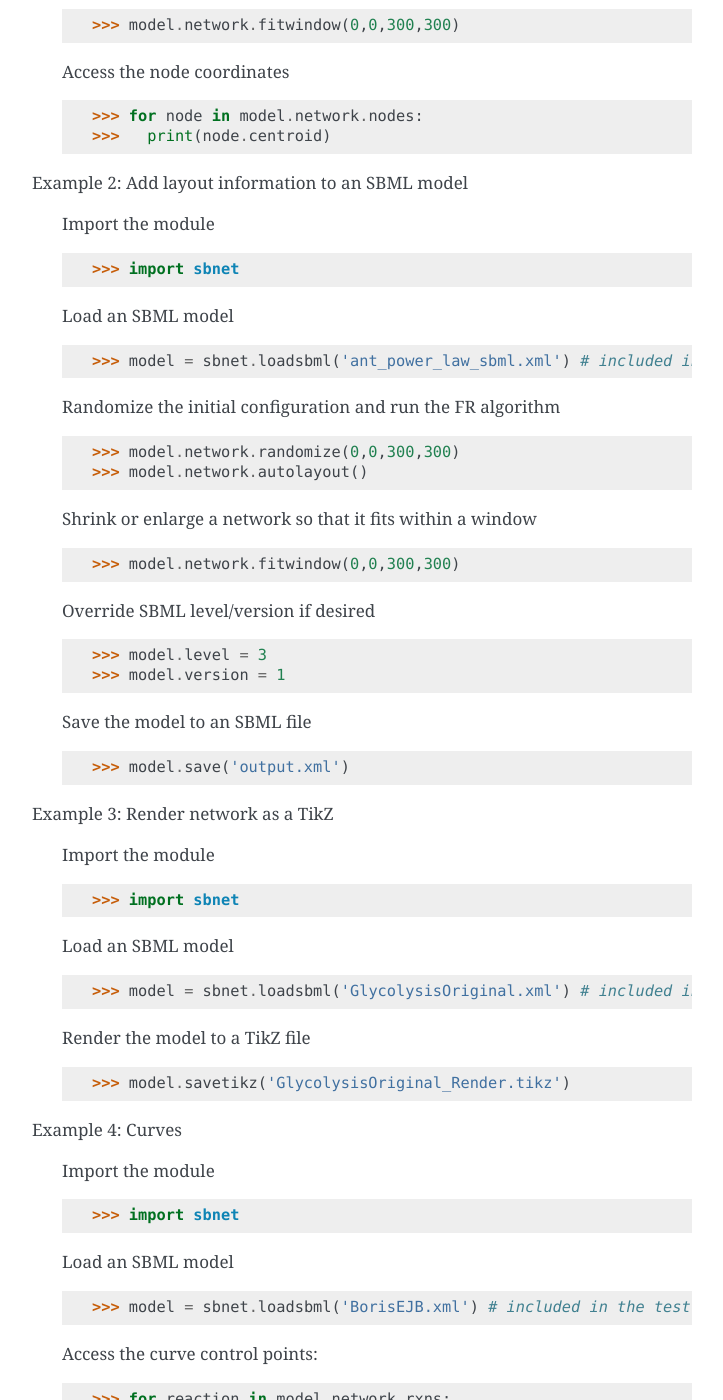
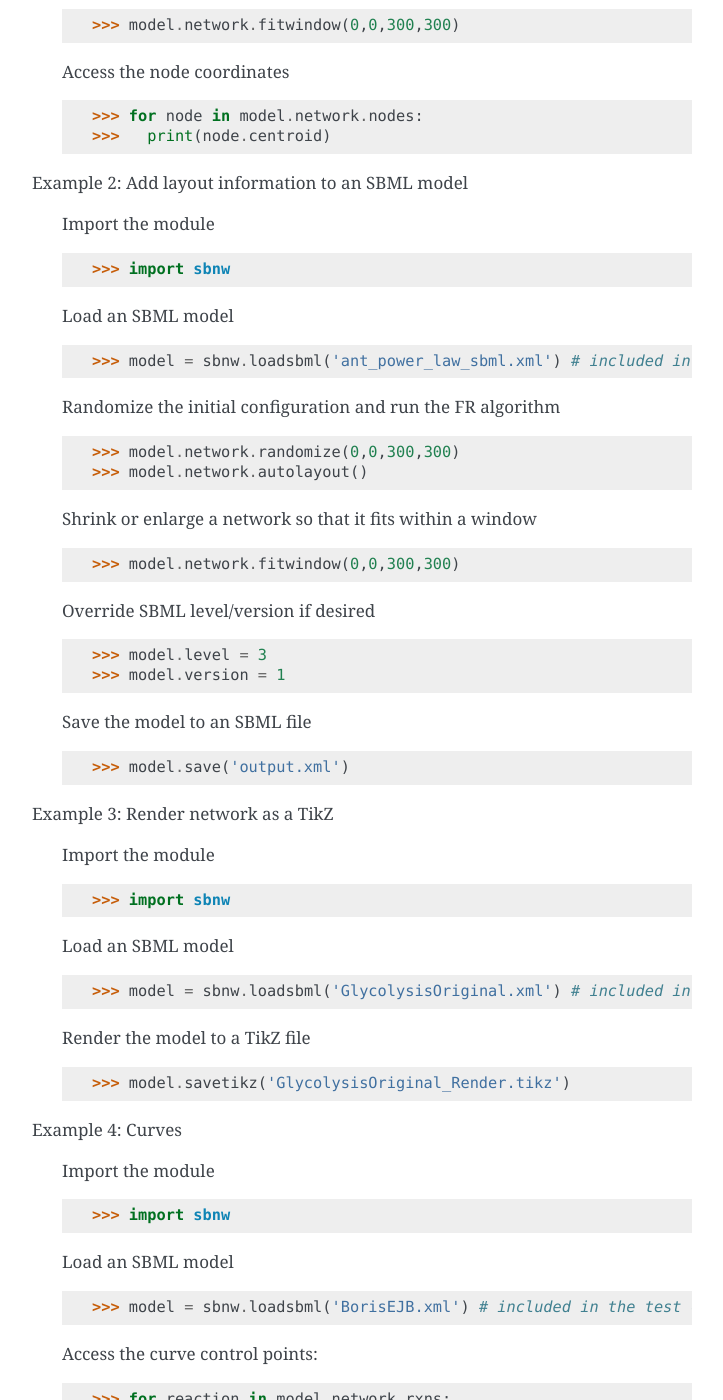
Before and after one commit to 0u812/sbnw, a Sphinx documentation site: the page built from graphfab/sphinx/source/index.rst, in a window 1280 px wide and 1400 px high, scrolled down 400 px. Shown: the whole window, without its empty margins (388-1111 px from the left). Built offline with Sphinx 7.4.7, drawn with Linux system fonts in a browser that asks for light colours; some of the changed text lies outside the part shown.

Commit message:
Revert "pervasively rename sbnw->sbnet"
This reverts commit ad92103782b84d516accab942fe5a361f5aa67c6.

```diff
--- a/graphfab/sphinx/source/conf.py
+++ b/graphfab/sphinx/source/conf.py
@@ -44,7 +44,7 @@ source_suffix = '.rst'
 master_doc = 'index'
 
 # General information about the project.
-project = 'sbnet'
+project = 'sbnw'
 copyright = '2013-2015, JK Medley'
 
 # The version info for the project you're documenting, acts as replacement for
@@ -168,7 +168,7 @@ html_static_path = ['_static']
 #html_file_suffix = None
 
 # Output file base name for HTML help builder.
-htmlhelp_basename = 'sbnetdoc'
+htmlhelp_basename = 'sbnwdoc'
 
 
 # -- Options for LaTeX output --------------------------------------------------
@@ -217,7 +217,7 @@ latex_documents = [
 # One entry per manual page. List of tuples
 # (source start file, name, description, authors, manual section).
 man_pages = [
-    ('index', 'sbnet', 'SBNET Documentation',
+    ('index', 'sbnw', 'SBNET Documentation',
      ['JK Medley'], 1)
 ]
 
@@ -231,8 +231,8 @@ man_pages = [
 # (source start file, target name, title, author,
 #  dir menu entry, description, category)
 texinfo_documents = [
-  ('index', 'sbnet', 'SBNET Documentation',
-   'JK Medley', 'sbnet', 'One line description of project.',
+  ('index', 'sbnw', 'SBNET Documentation',
+   'JK Medley', 'sbnw', 'One line description of project.',
    'Miscellaneous'),
 ]
 
--- a/graphfab/sphinx/source/index.rst
+++ b/graphfab/sphinx/source/index.rst
@@ -9,11 +9,11 @@ Example 1: Basic Usage
 
    Import the module
 
-   >>> import sbnet
+   >>> import sbnw
 
    Load an SBML model
 
-   >>> model = sbnet.loadsbml('BorisEJB.xml') # included in the test cases
+   >>> model = sbnw.loadsbml('BorisEJB.xml') # included in the test cases
 
    Shrink or enlarge a network so that it fits within a window
 
@@ -28,11 +28,11 @@ Example 2: Add layout information to an SBML model
 
    Import the module
 
-   >>> import sbnet
+   >>> import sbnw
 
    Load an SBML model
 
-   >>> model = sbnet.loadsbml('ant_power_law_sbml.xml') # included in the test cases
+   >>> model = sbnw.loadsbml('ant_power_law_sbml.xml') # included in the test cases
 
    Randomize the initial configuration and run the FR algorithm
 
@@ -56,11 +56,11 @@ Example 3: Render network as a TikZ
 
    Import the module
 
-   >>> import sbnet
+   >>> import sbnw
 
    Load an SBML model
 
-   >>> model = sbnet.loadsbml('GlycolysisOriginal.xml') # included in the test cases
+   >>> model = sbnw.loadsbml('GlycolysisOriginal.xml') # included in the test cases
 
    Render the model to a TikZ file
 
@@ -70,11 +70,11 @@ Example 4: Curves
 
    Import the module
 
-   >>> import sbnet
+   >>> import sbnw
 
    Load an SBML model
 
-   >>> model = sbnet.loadsbml('BorisEJB.xml') # included in the test cases
+   >>> model = sbnw.loadsbml('BorisEJB.xml') # included in the test cases
 
    Access the curve control points:
 
@@ -89,19 +89,19 @@ Example 4: Curves
 
    Set endcap (a.k.a. arrowhead styles):
 
-   >>> sbnet.get_arrow_style('SUBSTRATE') # Other values are PRODUCT, MODIFIER, ACTIVATOR, INHIBITOR
-   >>> sbnet.set_arrow_style('SUBSTRATE', 3)
+   >>> sbnw.get_arrow_style('SUBSTRATE') # Other values are PRODUCT, MODIFIER, ACTIVATOR, INHIBITOR
+   >>> sbnw.set_arrow_style('SUBSTRATE', 3)
 
 Example 5: Version
 
     Get the version information
 
-    >>> import sbnet
-    >>> print(sbnet.__version__)
+    >>> import sbnw
+    >>> print(sbnw.__version__)
 
 API Documentation
 
-.. currentmodule:: sbnet
+.. currentmodule:: sbnw
 
 .. autosummary::
    :toctree: generated/
--- a/graphfab/sphinx/source/usage.txt
+++ b/graphfab/sphinx/source/usage.txt
@@ -1,9 +1,9 @@
 Do a make install. Add the graphfab module to your python path:
 
-export PYTHONPATH=~/home/devel/install/sbnet/python2/site-packages:$PYTHONPATH
+export PYTHONPATH=~/home/devel/install/sbnw/python2/site-packages:$PYTHONPATH
 
-Then mkdir build/sbnet-sphinx. Run
+Then mkdir build/sbnw-sphinx. Run
 
-sphinx-build -b html ../../src/sbnet/graphfab/sphinx/source .
+sphinx-build -b html ../../src/sbnw/graphfab/sphinx/source .
 
 Add a .nojekyll to the root of the repo a la http://daler.github.io/sphinxdoc-test/includeme.html and publish on gh-pages branch.
```
Also changed, not shown: readme.md (+11 -11 lines), 15 other files.
